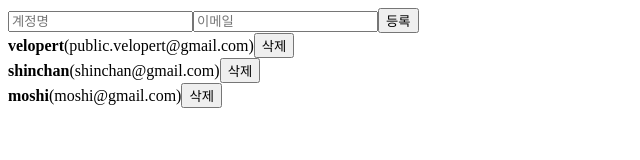
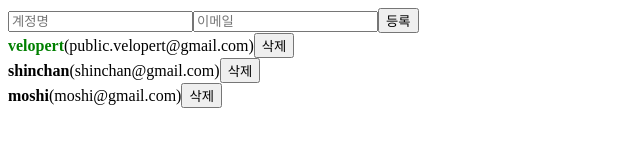
Before and after one commit to ekal901/2022-02-begin-react, a React (Create React App) app: page / in a window 1280 px wide. Shown: the top 160 px of the page, without its empty margins (0-640 px from the left). Built offline with nearby package versions, Linux system fonts and the light colour scheme.

Commit message:
update array

```diff
--- a/src/App.js
+++ b/src/App.js
@@ -21,25 +21,22 @@ function App() {
     {
         id: 1,
         username: 'velopert',
-        email: 'public.velopert@gmail.com'
+        email: 'public.velopert@gmail.com',
+        active: true
     },
     {
         id: 2,
         username: 'shinchan',
-        email: 'shinchan@gmail.com'
+        email: 'shinchan@gmail.com',
+        active: false
     },
     {
         id: 3,
         username: 'moshi',
-        email: 'moshi@gmail.com'
+        email: 'moshi@gmail.com',
+        active: false
     }
   ]);
-
-  const onRemove = id => {
-    setUsers(
-      users.filter(user => user.id !== id)
-    )
-  }
 
   const nextId = useRef(4) // 값이 바뀌어도 rerendering 하지 않음
 
@@ -62,6 +59,18 @@ function App() {
     nextId.current += 1
   }
 
+  const onRemove = id => { // 삭제 시에는 filter 사용
+    setUsers(
+      users.filter(user => user.id !== id)
+    )
+  }
+
+  const changeColor = id => { // 업데이트 할때, map을 사용해서 구현 가능
+    setUsers(
+      users.map(user => user.id === id ? {...user, active: !user.active} : user)
+    )
+  }
+
   return (
     <>
       <CreateUser
@@ -70,7 +79,11 @@ function App() {
         onChange={onChange}
         onCreate={onCreate}
       />
-      <UserList users={users} onRemove={onRemove} />
+      <UserList
+        users={users}
+        onRemove={onRemove}
+        changeColor={changeColor}
+      />
     </>
   )
 }
--- a/src/UserList.js
+++ b/src/UserList.js
@@ -1,16 +1,24 @@
 import React from 'react'
 
-function User({user, onRemove}) {
+function User({user, onRemove, changeColor}) {
     return (
         <div>
-            <strong>{user.username}</strong>
+            <strong
+                style={{
+                    'color': user.active ? 'green' : 'black',
+                    cursor: 'pointer'
+                }}
+                onClick={() => changeColor(user.id)}
+            >
+                {user.username}
+            </strong>
             <span>({user.email})</span>
             <button onClick={() => onRemove(user.id)}>삭제</button>
         </div>
     )
 };
 
-function UserList({users, onRemove}) {
+function UserList({users, onRemove, changeColor}) {
     return (
         <div>
             {
@@ -19,6 +27,7 @@ function UserList({users, onRemove}) {
                         key={user.id}
                         user={user}
                         onRemove={onRemove}
+                        changeColor={changeColor}
                     />
                 ))
             }
```
